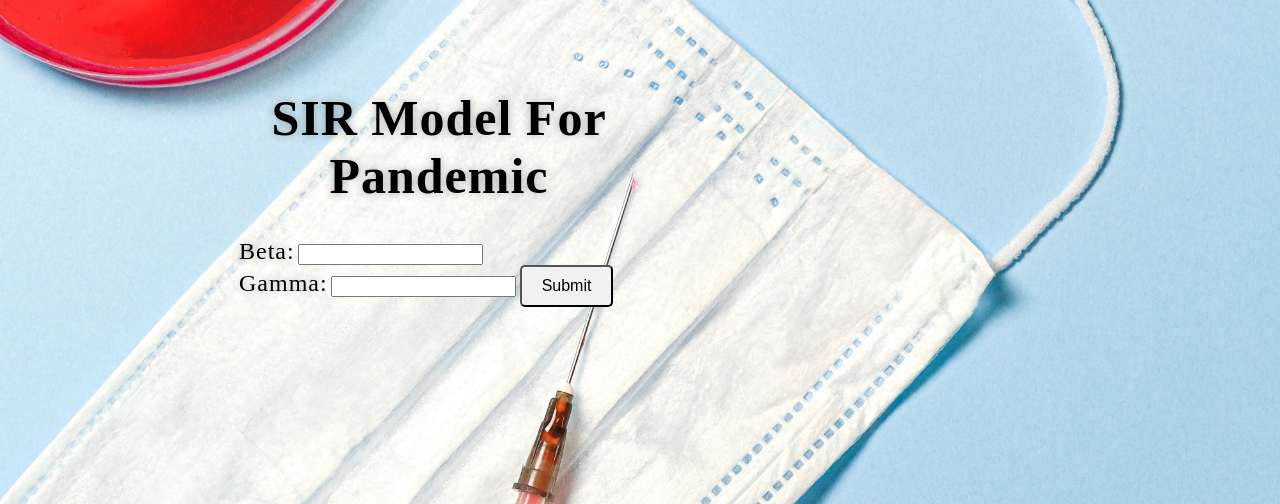
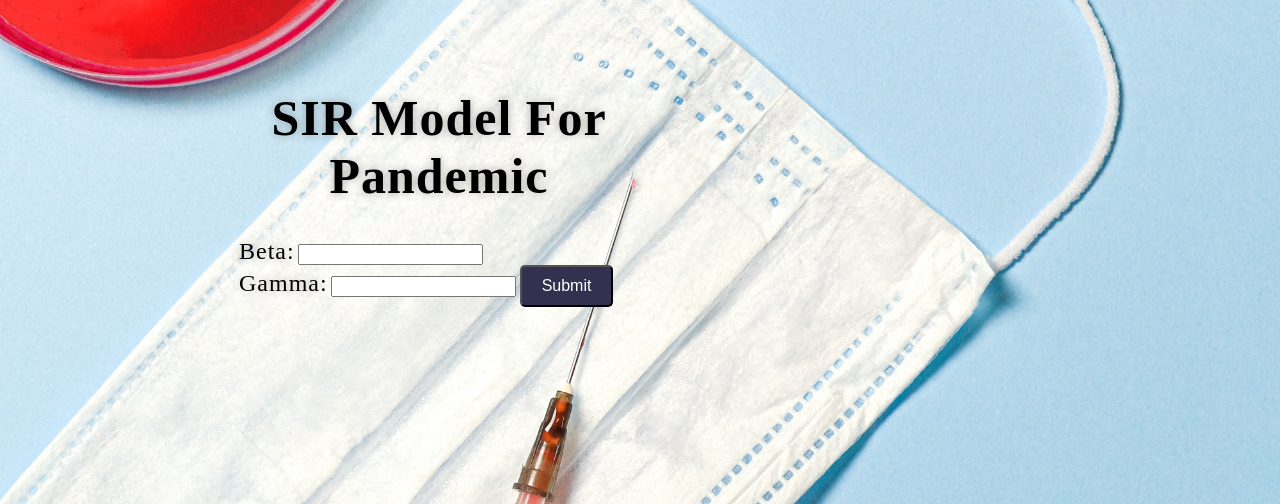
Before and after one commit to syedshahab698/SirModelDeployment, a Flask app: page / in a window 1280 px wide. Shown: the top 504 px of the page. Run offline with Flask 2, Linux system fonts and the light colour scheme.

Commit message:
Update style.css

```diff
--- a/static/style.css
+++ b/static/style.css
@@ -21,8 +21,8 @@
 	height:400px;
 }
 button{
-  background-color: #f1f1f1;
-  color: black;
+  background-color: #343050;
+  color: white;
   font-size: 16px;
   padding: 10px 20px;
   margin: 20;
```
